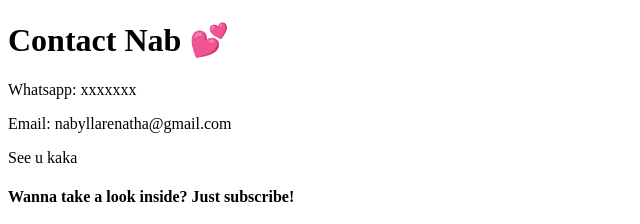
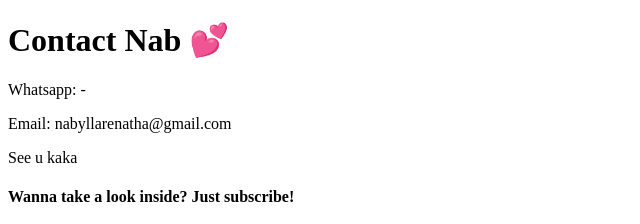
Before and after one commit to Noticemesenpaiii/CV, a plain HTML site: page Contactme.html in a window 1280 px wide. Shown: the top 224 px of the page, 0-640 px from the left. Drawn offline with Linux system fonts and the light colour scheme.

Commit message:
Update Contactme.html

```diff
--- a/Contactme.html
+++ b/Contactme.html
@@ -8,7 +8,7 @@
 
 <body>
   <h1>Contact Nab 💕</h1>
-  <p>Whatsapp: xxxxxxx</p>
+  <p>Whatsapp: - </p>
   <p>Email: nabyllarenatha@gmail.com</p>
   <p>See u kaka</p>
 <h4>Wanna take a look inside? Just subscribe!</h4>
```
